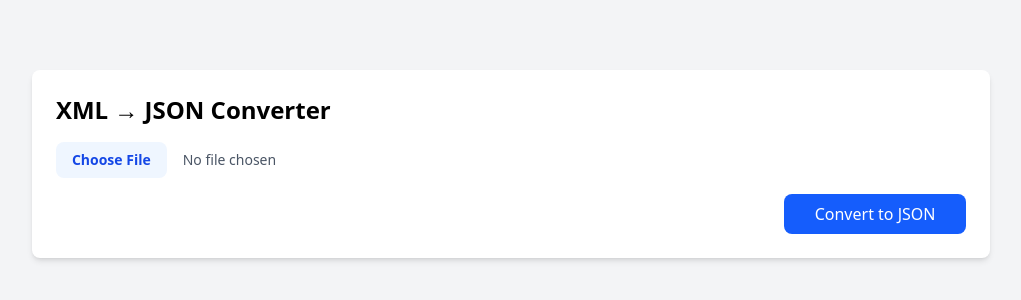
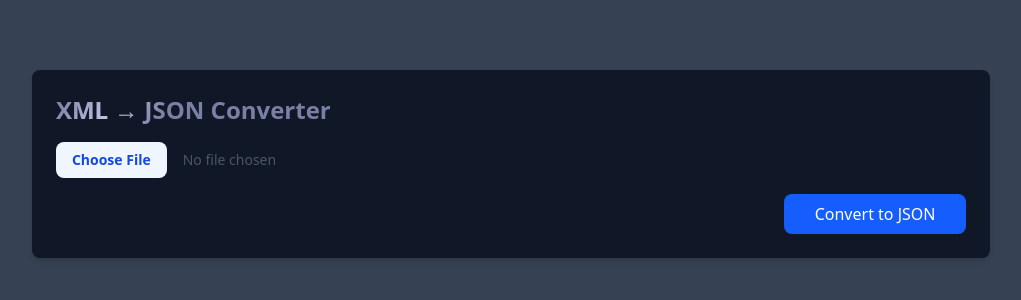
Before and after one commit to yashpatil02121/xmlToJson-frontend, a React (Vite) app: page / in a window 1280 px wide. Shown: the part 236-536 px from the top of the page, without its empty margins (129-1150 px from the left). Built offline with nearby package versions, Linux system fonts and the light colour scheme.

Commit message:
Used a Shiny Text Component

```diff
--- a/src/App.jsx
+++ b/src/App.jsx
@@ -1,4 +1,5 @@
 import { useState } from "react";
+import ShinyText from "./components/ShinyText";
 
 function App() {
   const [file, setFile] = useState(null);
@@ -31,11 +32,11 @@
   };
 
   return (
-    <div className="flex flex-col items-center justify-center min-h-screen min-w-screen bg-gray-100 p-6">
-      <div className="bg-white shadow-md rounded-lg p-6 w-7/9">
+    <div className="flex flex-col items-center justify-center min-h-screen min-w-screen bg-gray-700 p-6">
+      <div className="bg-gray-900 shadow-md rounded-lg p-6 w-7/9">
       <div className="flex flex-col items-end justify-center">
     <div className="flex flex-col items-start w-full justify-center">
-        <h1 className="text-2xl font-bold mb-4 text-center">XML → JSON Converter</h1>
+        <h1 className="text-2xl font-bold mb-4 text-center"><ShinyText speed={5} text="XML → JSON Converter" /></h1>
         <input
           type="file"
           accept=".xml"
--- /dev/null
+++ b/src/components/ShinyText.jsx
@@ -0,0 +1,50 @@
+import React from "react";
+
+const ShinyText = ({ text, disabled = false, speed = 5, className = "" }) => {
+  const animationDuration = `${speed}s`;
+
+  return (
+    <>
+      <style>{`
+        .shiny-text {
+          color:rgba(181, 188, 235, 0.64); /* Adjust this color to change intensity/style */
+          background: linear-gradient(
+  120deg,
+ rgba(255, 255, 255, 0) 40%,
+    rgba(255, 255, 255, 0.8) 50%,
+    rgba(255, 255, 255, 0) 60%
+);
+
+
+          background-size: 200% 100%;
+          -webkit-background-clip: text;
+          background-clip: text;
+          display: inline-block;
+          animation: shine 5s linear infinite;
+        }
+
+        @keyframes shine {
+          0% {
+            background-position: 100%;
+          }
+          100% {
+            background-position: -100%;
+          }
+        }
+
+        .shiny-text.disabled {
+          animation: none;
+        }
+      `}</style>
+
+      <div
+        className={`shiny-text ${disabled ? "disabled" : ""} ${className}`}
+        style={{ animationDuration }}
+      >
+        {text}
+      </div>
+    </>
+  );
+};
+
+export default ShinyText;
```
